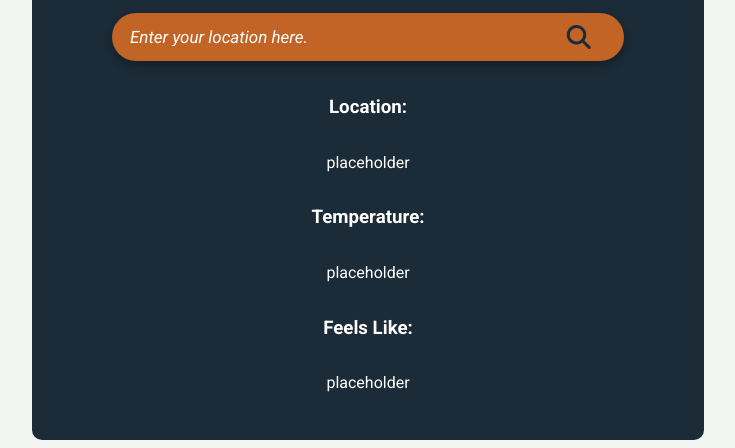
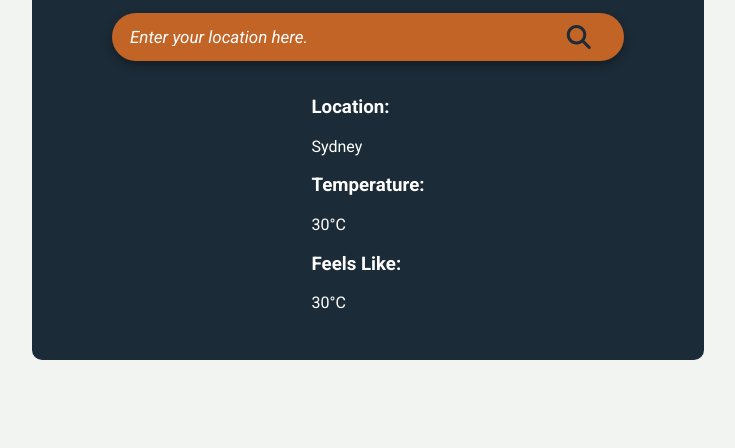
Before and after one commit to ryanfidock721/Weather-Website, a plain HTML site: page index.html in a window 1280 px wide. Shown: the part 357-805 px from the top of the page, without its empty margins (272-1007 px from the left). Drawn offline with Linux system fonts and the light colour scheme; no server answers.

Commit message:
Update index.html

```diff
--- a/index.html
+++ b/index.html
@@ -9,10 +9,9 @@
         <link rel="preconnect" href="https://fonts.gstatic.com" crossorigin>
         <link href="https://fonts.googleapis.com/css2?family=Roboto:ital,wght@0,100..900;1,100..900&display=swap" rel="stylesheet">
 
-        <title>Fleeb Palace: HOT</title>
+        <title>Fleeb Palace Weather</title>
     </head>
     <body>
-        <script src="index.js"></script>
         <header></header>
 
         <div class="bodycontainer">
@@ -22,15 +21,16 @@
                     <h3>Please enter a town or city and click search to begin.</h3>
                 </div>
                 <div class="searchbar">
-                    <input type="text" value="Enter your location here." >
-                    <button class="searchbutton" onclick="fetchData()"><i id="glass" class="fa-solid fa-magnifying-glass"></i></button>
+                    <input type="text" id="userinput" value="Enter your location here." >
+                    <button id="searchbutton"><i id="glass" class="fa-solid fa-magnifying-glass"></i></button>
                 </div>
-                <div class="weathercontainer">
-                    <h3>Location:</h3><p id="location">placeholder</p>
-                    <h3>Temperature:</h3><p id="temperature">placeholder</p>
-                    <h3>Feels Like:</h3><p id="feels-like">placeholder</p>
+                <div id="weathercontainer">
+                    <h3>Location:</h3><p id="location">Sydney</p>
+                    <h3>Temperature:</h3><p id="temperature">30°C</p>
+                    <h3>Feels Like:</h3><p id="feels-like">30°C</p>
                 </div>
             </div>
         </div>
+        <script src="index.js"></script>
     </body>
 </html>
```
